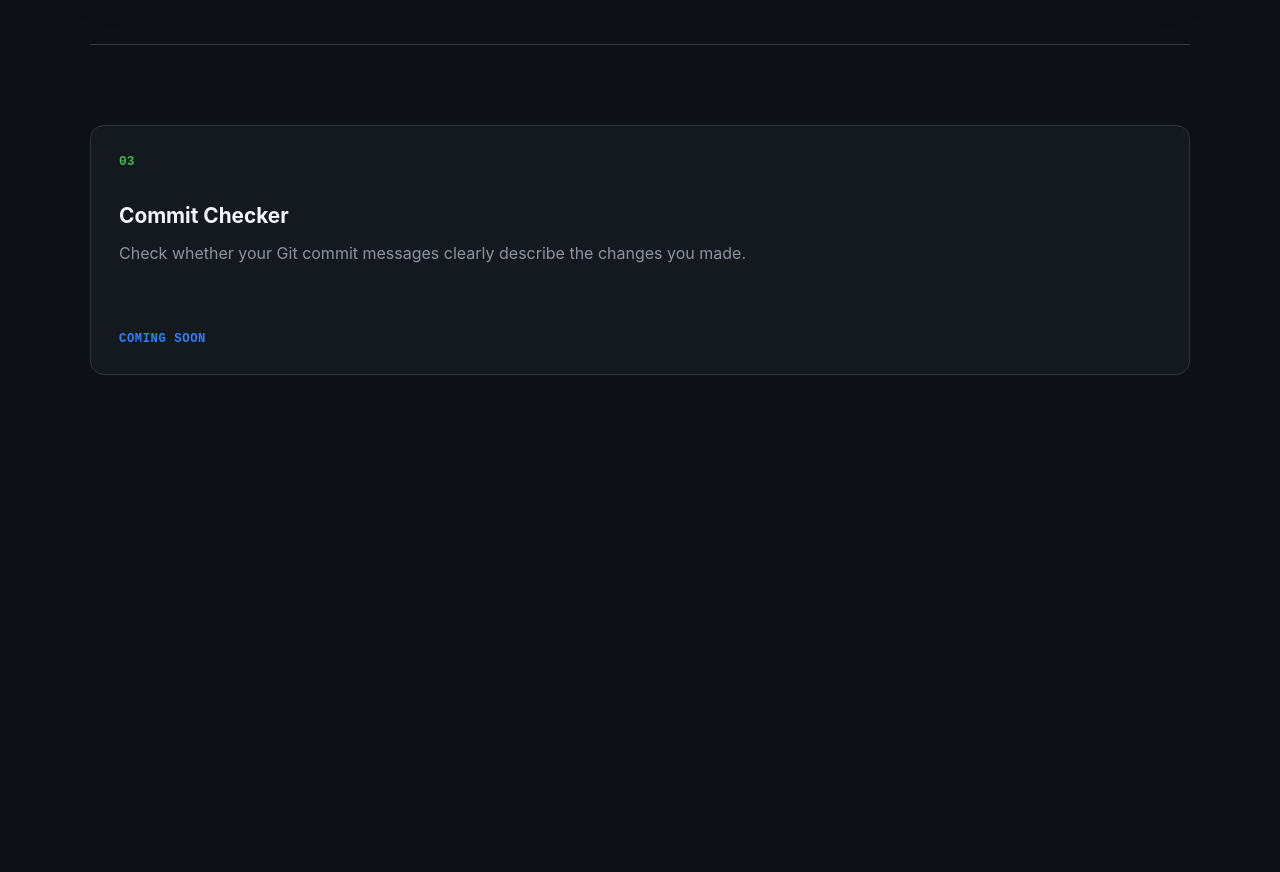
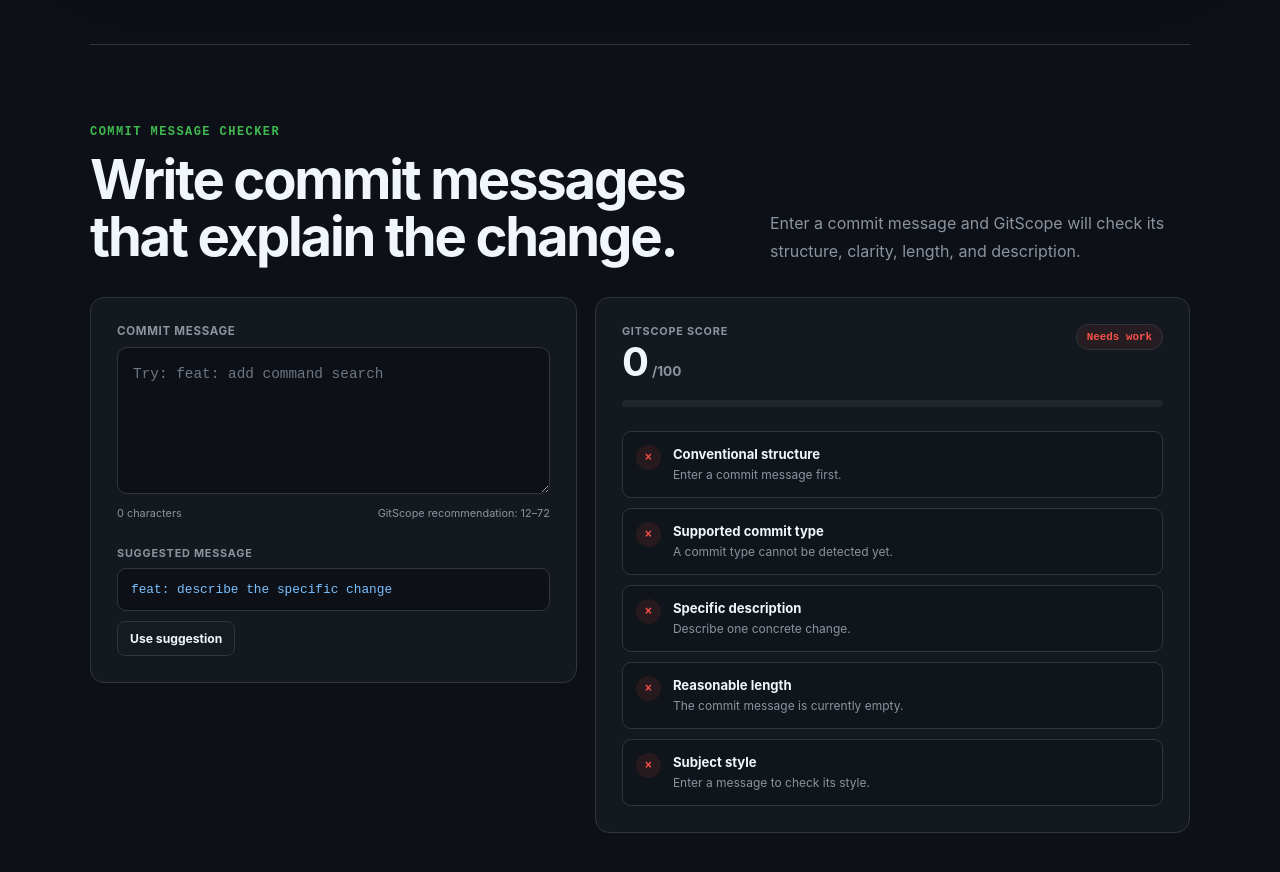
Before and after one commit to r0naldrailgun/git-scope, a React (Vite) app: page / in a window 1280 px wide. Shown: the part 4580-5452 px from the top of the page. Before the commit the page ends 5055 px from the top, so only its background shows below. Built offline with nearby package versions, Linux system fonts and the light colour scheme.

Commit message:
feat: create interactive commit message checker

```diff
--- a/src/App.tsx
+++ b/src/App.tsx
@@ -2,6 +2,7 @@
 import Header from './components/Header'
 import CommandExplorer from './components/CommandExplorer'
 import WorkflowVisualizer from './components/WorkflowVisualizer'
+import CommitChecker from './components/CommitChecker'
 
 function App() {
   return (
@@ -37,25 +38,7 @@
 
         <WorkflowVisualizer />
 
-        <section className="upcoming-features single-feature">
-          <article
-            className="feature-card"
-            id="commit-checker"
-          >
-            <span className="feature-number">03</span>
-
-            <h3>Commit Checker</h3>
-
-            <p>
-              Check whether your Git commit messages clearly
-              describe the changes you made.
-            </p>
-
-            <span className="coming-soon">
-              Coming soon
-            </span>
-          </article>
-        </section>
+        <CommitChecker />
       </main>
     </div>
   )
--- /dev/null
+++ b/src/components/CommitChecker.css
@@ -0,0 +1,372 @@
+.commit-checker {
+    margin-top: 100px;
+    padding-top: 80px;
+
+    border-top: 1px solid var(--border);
+
+    scroll-margin-top: 110px;
+  }
+
+  .commit-checker-heading {
+    display: grid;
+
+    grid-template-columns:
+      minmax(0, 1.2fr)
+      minmax(280px, 0.8fr);
+
+    align-items: end;
+
+    gap: 50px;
+
+    margin-bottom: 32px;
+  }
+
+  .commit-checker-heading h2 {
+    max-width: 680px;
+
+    margin: 0;
+
+    color: var(--text-primary);
+
+    font-size: clamp(2rem, 5vw, 3.4rem);
+    line-height: 1.05;
+
+    letter-spacing: -0.04em;
+  }
+
+  .commit-checker-layout {
+    display: grid;
+
+    grid-template-columns:
+      minmax(0, 0.9fr)
+      minmax(0, 1.1fr);
+
+    gap: 18px;
+
+    align-items: start;
+  }
+
+  .commit-input-panel,
+  .commit-result-panel {
+    padding: 26px;
+
+    border: 1px solid var(--border);
+    border-radius: var(--radius);
+
+    background: rgba(22, 27, 34, 0.82);
+  }
+
+  .commit-input-panel > label {
+    display: block;
+
+    margin-bottom: 9px;
+
+    color: var(--text-secondary);
+
+    font-size: 0.72rem;
+    font-weight: 700;
+
+    letter-spacing: 0.06em;
+    text-transform: uppercase;
+  }
+
+  .commit-message-input {
+    width: 100%;
+
+    padding: 15px;
+
+    resize: vertical;
+
+    border: 1px solid var(--border);
+    border-radius: 10px;
+
+    outline: none;
+
+    color: var(--text-primary);
+    background: #0d1117;
+
+    font-family: "Courier New", monospace;
+    font-size: 0.9rem;
+    line-height: 1.6;
+
+    transition:
+      border-color 150ms ease,
+      box-shadow 150ms ease;
+  }
+
+  .commit-message-input::placeholder {
+    color: #6e7681;
+  }
+
+  .commit-message-input:focus {
+    border-color: var(--accent);
+
+    box-shadow:
+      0 0 0 3px var(--accent-soft);
+  }
+
+  .commit-input-meta {
+    display: flex;
+    justify-content: space-between;
+
+    gap: 12px;
+
+    margin-top: 8px;
+
+    color: var(--text-secondary);
+
+    font-size: 0.68rem;
+  }
+
+  .commit-suggestion {
+    margin-top: 26px;
+  }
+
+  .commit-suggestion > span {
+    display: block;
+
+    margin-bottom: 8px;
+
+    color: var(--text-secondary);
+
+    font-size: 0.68rem;
+    font-weight: 700;
+
+    letter-spacing: 0.07em;
+    text-transform: uppercase;
+  }
+
+  .commit-suggestion code {
+    display: block;
+
+    width: 100%;
+
+    padding: 13px;
+
+    overflow-x: auto;
+
+    border: 1px solid var(--border);
+    border-radius: 9px;
+
+    color: #79c0ff;
+    background: #0d1117;
+
+    font-family: "Courier New", monospace;
+    font-size: 0.8rem;
+
+    white-space: nowrap;
+  }
+
+  .commit-suggestion button {
+    margin-top: 10px;
+    padding: 9px 12px;
+
+    border: 1px solid var(--border);
+    border-radius: 8px;
+
+    cursor: pointer;
+
+    color: var(--text-primary);
+    background: var(--surface);
+
+    font-size: 0.76rem;
+    font-weight: 700;
+
+    transition:
+      border-color 150ms ease,
+      background 150ms ease;
+  }
+
+  .commit-suggestion button:hover {
+    border-color: #484f58;
+
+    background: var(--surface-hover);
+  }
+
+  .commit-score-header {
+    display: flex;
+    align-items: flex-start;
+    justify-content: space-between;
+
+    gap: 20px;
+  }
+
+  .score-label {
+    display: block;
+
+    margin-bottom: 4px;
+
+    color: var(--text-secondary);
+
+    font-size: 0.68rem;
+    font-weight: 700;
+
+    letter-spacing: 0.07em;
+    text-transform: uppercase;
+  }
+
+  .commit-score-header strong {
+    color: var(--text-primary);
+
+    font-size: 2.5rem;
+    line-height: 1;
+  }
+
+  .commit-score-header small {
+    margin-left: 3px;
+
+    color: var(--text-secondary);
+
+    font-size: 0.85rem;
+  }
+
+  .commit-strength {
+    padding: 6px 10px;
+
+    border: 1px solid var(--border);
+    border-radius: 999px;
+
+    font-family: "Courier New", monospace;
+    font-size: 0.68rem;
+    font-weight: 700;
+  }
+
+  .strength-strong {
+    color: #3fb950;
+
+    background: rgba(63, 185, 80, 0.08);
+  }
+
+  .strength-good {
+    color: #d29922;
+
+    background: rgba(210, 153, 34, 0.08);
+  }
+
+  .strength-needs-work {
+    color: #f85149;
+
+    background: rgba(248, 81, 73, 0.08);
+  }
+
+  .score-track {
+    width: 100%;
+    height: 7px;
+
+    margin: 18px 0 24px;
+
+    overflow: hidden;
+
+    border-radius: 999px;
+
+    background: #21262d;
+  }
+
+  .score-fill {
+    height: 100%;
+
+    border-radius: inherit;
+
+    background: var(--accent);
+
+    transition: width 220ms ease;
+  }
+
+  .commit-check-list {
+    display: grid;
+
+    gap: 10px;
+  }
+
+  .commit-check-item {
+    display: grid;
+
+    grid-template-columns: auto 1fr;
+
+    gap: 12px;
+
+    padding: 13px;
+
+    border: 1px solid var(--border);
+    border-radius: 9px;
+
+    background: rgba(13, 17, 23, 0.45);
+  }
+
+  .check-icon {
+    display: grid;
+    place-items: center;
+
+    width: 25px;
+    height: 25px;
+
+    border-radius: 50%;
+
+    font-family: "Courier New", monospace;
+    font-size: 0.75rem;
+    font-weight: 700;
+  }
+
+  .check-pass .check-icon {
+    color: #3fb950;
+
+    background: rgba(63, 185, 80, 0.1);
+  }
+
+  .check-warning .check-icon {
+    color: #d29922;
+
+    background: rgba(210, 153, 34, 0.1);
+  }
+
+  .check-fail .check-icon {
+    color: #f85149;
+
+    background: rgba(248, 81, 73, 0.1);
+  }
+
+  .commit-check-item h3 {
+    margin: 1px 0 4px;
+
+    color: var(--text-primary);
+
+    font-size: 0.82rem;
+  }
+
+  .commit-check-item p {
+    margin: 0;
+
+    color: var(--text-secondary);
+
+    font-size: 0.75rem;
+    line-height: 1.5;
+  }
+
+  @media (max-width: 850px) {
+    .commit-checker-layout {
+      grid-template-columns: 1fr;
+    }
+  }
+
+  @media (max-width: 760px) {
+    .commit-checker-heading {
+      grid-template-columns: 1fr;
+
+      align-items: start;
+
+      gap: 18px;
+    }
+  }
+
+  @media (max-width: 480px) {
+    .commit-input-panel,
+    .commit-result-panel {
+      padding: 20px;
+    }
+
+    .commit-input-meta {
+      flex-direction: column;
+
+      gap: 4px;
+    }
+  }
--- /dev/null
+++ b/src/components/CommitChecker.tsx
@@ -0,0 +1,137 @@
+import { useMemo, useState } from 'react'
+import { analyzeCommitMessage } from '../utils/commitMessage'
+import './CommitChecker.css'
+
+function CommitChecker() {
+  const [message, setMessage] = useState('')
+
+  const analysis = useMemo(
+    () => analyzeCommitMessage(message),
+    [message],
+  )
+
+  return (
+    <section
+      className="commit-checker"
+      id="commit-checker"
+    >
+      <div className="commit-checker-heading">
+        <div>
+          <p className="section-eyebrow">
+            COMMIT MESSAGE CHECKER
+          </p>
+
+          <h2>
+            Write commit messages that explain the change.
+          </h2>
+        </div>
+
+        <p className="section-description">
+          Enter a commit message and GitScope will check
+          its structure, clarity, length, and description.
+        </p>
+      </div>
+
+      <div className="commit-checker-layout">
+        <div className="commit-input-panel">
+          <label htmlFor="commit-message">
+            Commit message
+          </label>
+
+          <textarea
+            id="commit-message"
+            className="commit-message-input"
+            value={message}
+            rows={5}
+            placeholder='Try: feat: add command search'
+            onChange={(event) =>
+              setMessage(event.target.value)
+            }
+          />
+
+          <div className="commit-input-meta">
+            <span>
+              {message.trim().length} characters
+            </span>
+
+            <span>
+              GitScope recommendation: 12–72
+            </span>
+          </div>
+
+          <div className="commit-suggestion">
+            <span>Suggested message</span>
+
+            <code>{analysis.suggestion}</code>
+
+            <button
+              type="button"
+              onClick={() =>
+                setMessage(analysis.suggestion)
+              }
+            >
+              Use suggestion
+            </button>
+          </div>
+        </div>
+
+        <div className="commit-result-panel">
+          <div className="commit-score-header">
+            <div>
+              <span className="score-label">
+                GitScope score
+              </span>
+
+              <strong>
+                {analysis.score}
+                <small>/100</small>
+              </strong>
+            </div>
+
+            <span
+              className={`commit-strength strength-${analysis.strength
+                .toLowerCase()
+                .replace(' ', '-')}`}
+            >
+              {analysis.strength}
+            </span>
+          </div>
+
+          <div className="score-track">
+            <div
+              className="score-fill"
+              style={{
+                width: `${analysis.score}%`,
+              }}
+            />
+          </div>
+
+          <div className="commit-check-list">
+            {analysis.checks.map((check) => (
+              <article
+                key={check.id}
+                className={`commit-check-item check-${check.status}`}
+              >
+                <span className="check-icon">
+                  {check.status === 'pass'
+                    ? '✓'
+                    : check.status === 'warning'
+                      ? '!'
+                      : '×'}
+                </span>
+
+                <div>
+                  <h3>{check.label}</h3>
+
+                  <p>{check.message}</p>
+                </div>
+              </article>
+            ))}
+          </div>
+        </div>
+      </div>
+    </section>
+  )
+}
+
+export default CommitChecker
```
